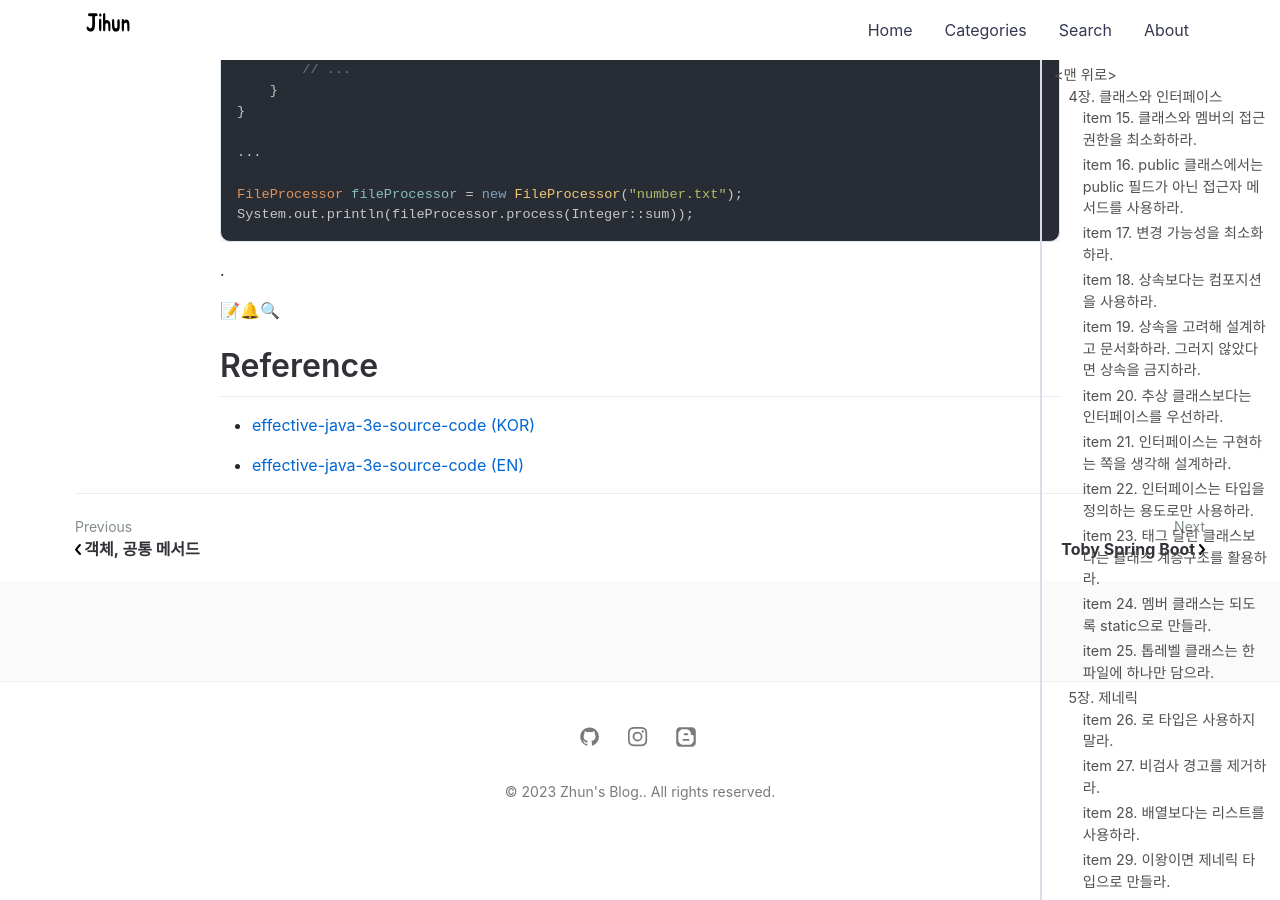
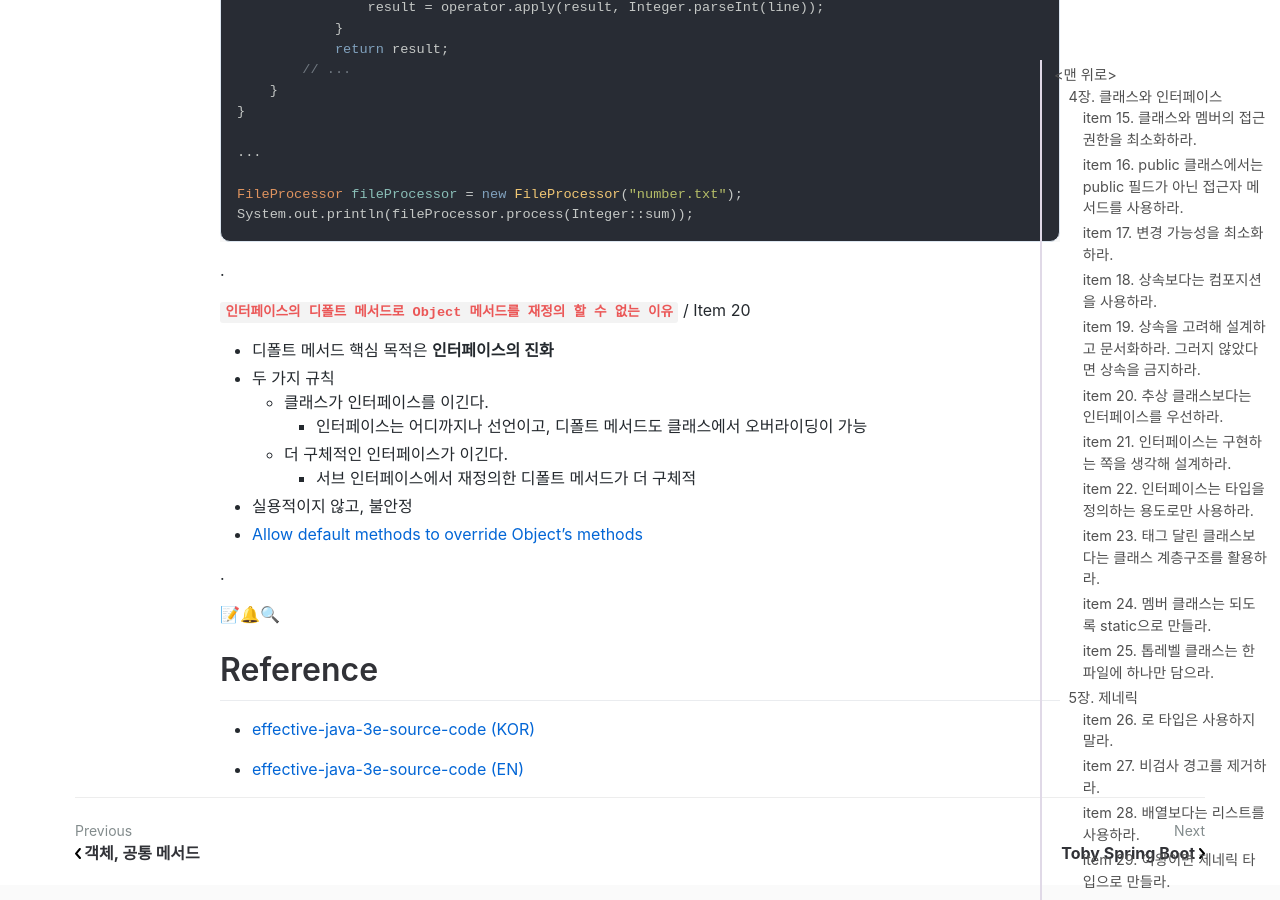
Before and after one commit to jihunparkme/jihunparkme.github.io, a Jekyll site: the page built from _posts/2023-04-22-Effective-Java-Class-Interface-Generics.md, in a window 1280 px wide and 900 px high, scrolled down 30455 px. Built offline with Jekyll 4.4.1, drawn with Linux system fonts in a browser that asks for light colours; nearby versions of some CDN libraries; comment, search, counter and statistics services are not loaded; some of the changed text lies outside the part shown.

Commit message:
[Effective Java] item 20. 추상 클래스보다는 인터페이스를 우선하라.
-  디폴트 메서드와 Object 메서드

```diff
--- a/_posts/2023-04-22-Effective-Java-Class-Interface-Generics.md
+++ b/_posts/2023-04-22-Effective-Java-Class-Interface-Generics.md
@@ -1310,6 +1310,18 @@ System.out.println(fileProcessor.process(Integer::sum));
 
 .
 
+**`인터페이스의 디폴트 메서드로 Object 메서드를 재정의 할 수 없는 이유`** / Item 20
+
+- 디폴트 메서드 핵심 목적은 **인터페이스의 진화**
+- 두 가지 규칙
+  - 클래스가 인터페이스를 이긴다.
+    - 인터페이스는 어디까지나 선언이고, 디폴트 메서드도 클래스에서 오버라이딩이 가능
+  - 더 구체적인 인터페이스가 이긴다.
+    - 서브 인터페이스에서 재정의한 디폴트 메서드가 더 구체적
+- 실용적이지 않고, 불안정
+- [Allow default methods to override Object's methods](https://mail.openjdk.org/pipermail/lambda-dev/2013-March/008435.html)
+
+.
 
 📝🔔🔍
 
```
